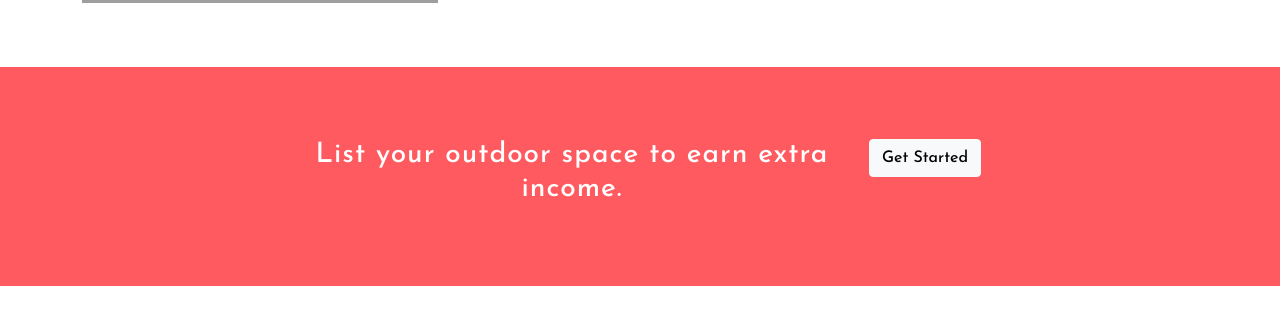
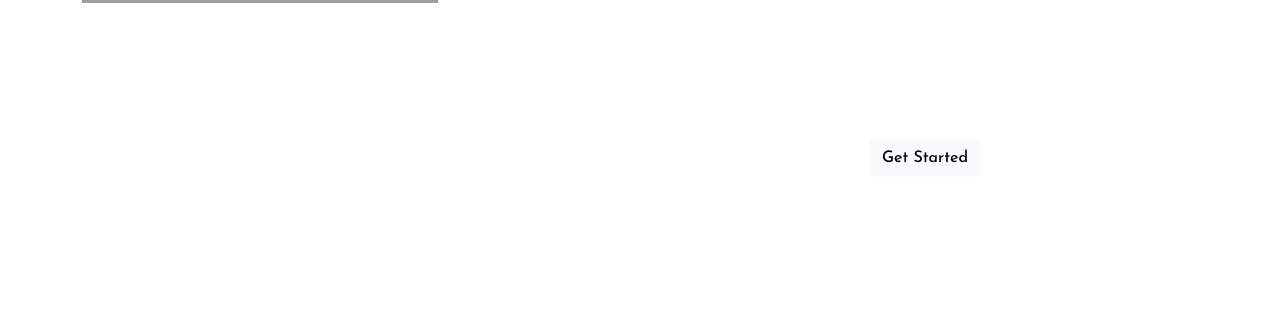
Before and after one commit to Setsofia-lab/spacebar, a React (Create React App) app: page / in a window 1280 px wide. Shown: the part 2714-3050 px from the top of the page. Built offline with nearby package versions, Linux system fonts and the light colour scheme; grey boxes are pictures that could not be loaded.

Commit message:
Listing button connected

```diff
--- a/package.json
+++ b/package.json
@@ -8,7 +8,6 @@
     "@testing-library/user-event": "^13.5.0",
     "bootstrap": "^5.1.3",
     "gh-pages": "^4.0.0",
-    "homepage": "https://github.com/Setsofia-lab/spacebar_app.git",
     "react": "^18.1.0",
     "react-bootstrap": "^2.4.0",
     "react-dom": "^18.1.0",
@@ -16,9 +15,10 @@
     "react-scripts": "^2.1.3",
     "web-vitals": "^2.1.4"
   },
+  "homepage": "https://setsofia-lab.github.io/spacebar_app/",
   "scripts": {
     "predeploy": "npm run build",
-    "deploy": "gh-pages -b master -d build",
+    "deploy": "gh-pages -d build",
     "start": "react-scripts start",
     "build": "react-scripts build",
     "test": "react-scripts test",
--- a/src/components/Navbar.js
+++ b/src/components/Navbar.js
@@ -1,5 +1,6 @@
 import React from "react";
 import { useNavigate } from "react-router-dom";
+import Listing from "../pages/listing";
 
 
 const Navbar = () => {
@@ -39,7 +40,9 @@ const Navbar = () => {
           </ul>
           <div className="ButtonHolder">
             <a
-              href="#listing"
+              onClick={() => {
+                navigate("listing");
+              }}
               className="btn btn-brand"
               style={{
                 backgroundColor: "#ff5a60",
--- a/src/pages/homepage.js
+++ b/src/pages/homepage.js
@@ -4,6 +4,7 @@ import { useNavigate } from "react-router-dom";
 import EventType from "../components/eventType";
 import Footer from "../components/footer";
 import Navbar from "../components/Navbar";
+
 
 const eventType = [
   {
--- a/src/pages/listing.js
+++ b/src/pages/listing.js
@@ -3,6 +3,7 @@ import "react-bootstrap";
 import { useNavigate } from "react-router-dom";
 import Footer from "../components/footer";
 import Navbar from "../components/Navbar";
+
 
 function Listing() {
   const navigate = useNavigate();
@@ -10,7 +11,7 @@ function Listing() {
     <div>
     <Navbar/>
 
-      <section>
+      <section id="listing">
         <div className="container">
           <div className="row align-items-center">
             <div className="col-12 section-intro">
--- a/src/styles/style.css
+++ b/src/styles/style.css
@@ -4,7 +4,7 @@ body {
   line-height: normal;
   color: #898fa1;
   font-size: 15px;
-  font-family: 'Josefin Sans', sans-serif;
+  font-family: "Josefin Sans", sans-serif;
 }
 
 .HomePageNav {
@@ -151,7 +151,7 @@ form .form-control:focus {
 }
 
 #listing {
-  background-color: #ff5a60;
+  background-color: #fff;
 }
 
 .footer-top {
```
Also changed, not shown: src/App.js (+4 -5 lines), 1 other file (tests, documents, lock files or other folders).
